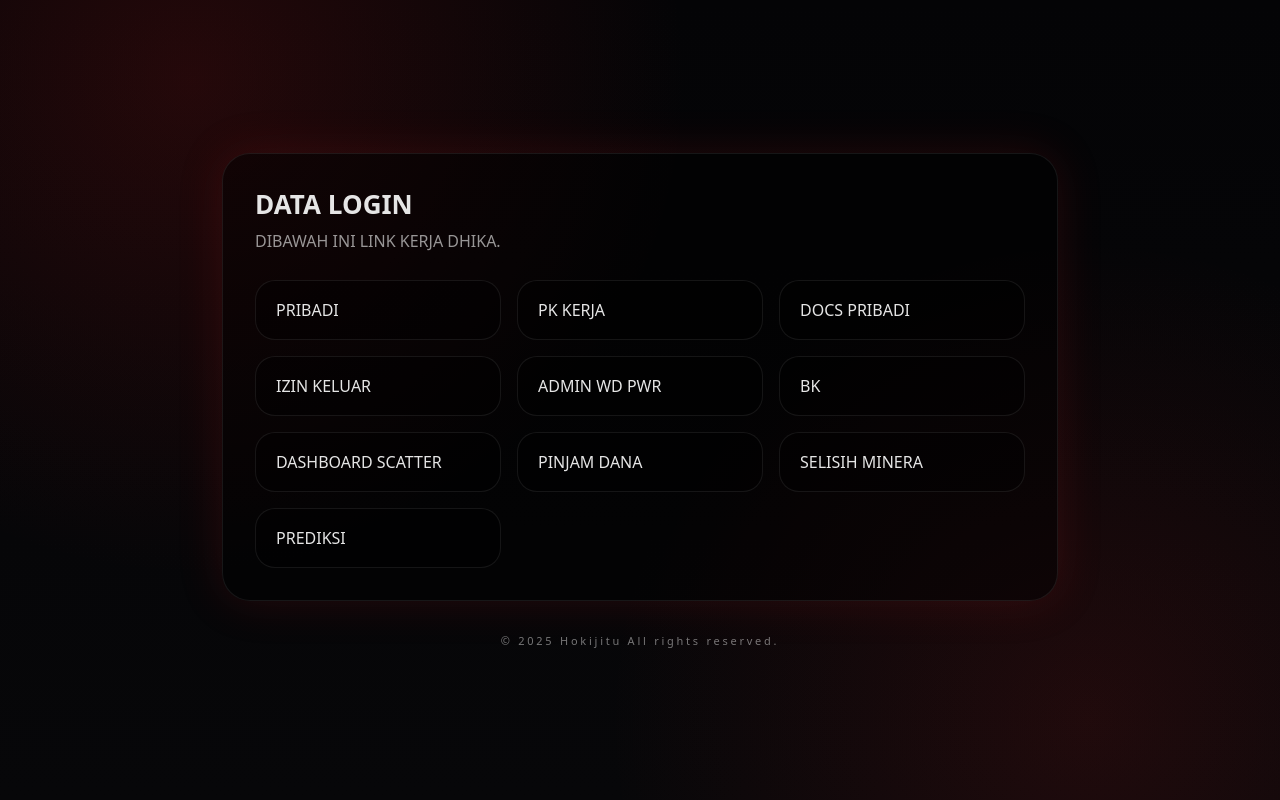
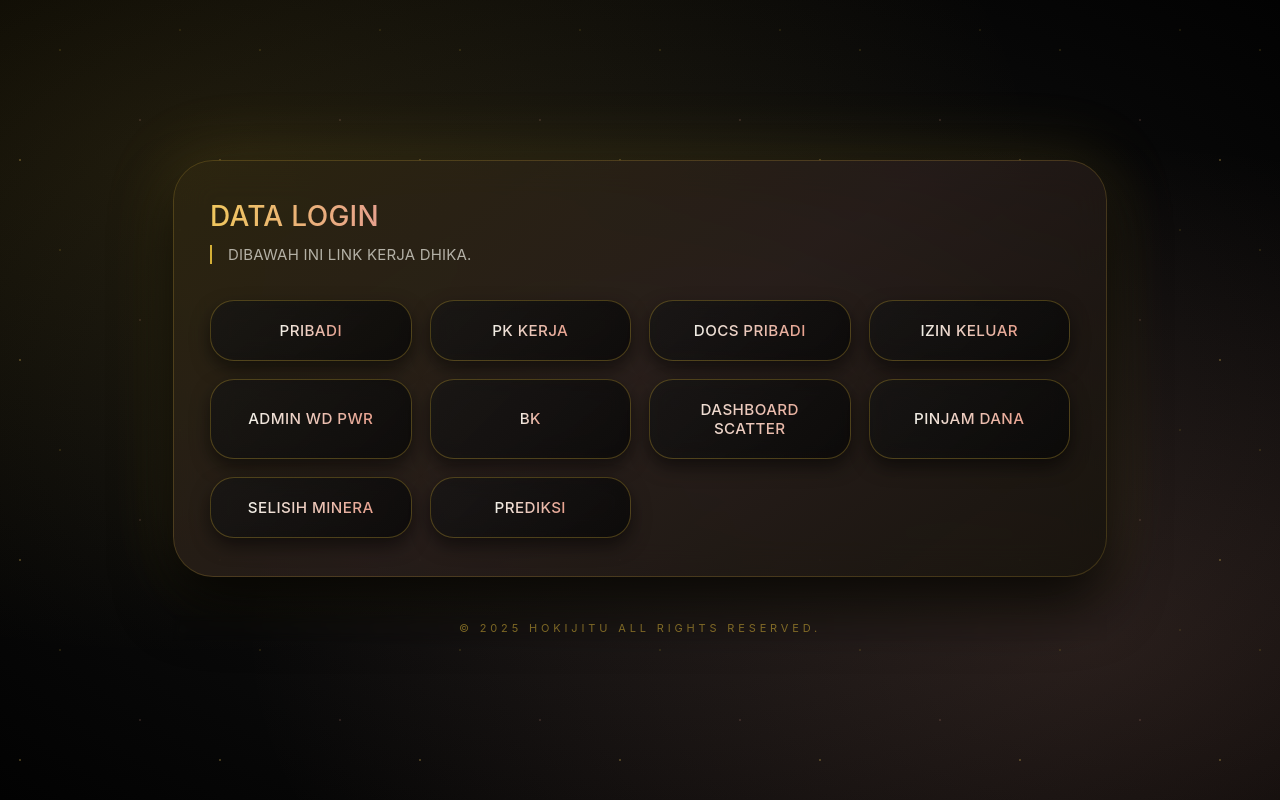
Before and after one commit to p3rcyX/data_link, a plain HTML site: page index.html in a window 1280 px wide. Drawn offline with Linux system fonts and the light colour scheme.

Commit message:
Update index.html

```diff
--- a/index.html
+++ b/index.html
@@ -2,183 +2,318 @@
 <html lang="id">
 <head>
   <meta charset="UTF-8" />
-  <meta name="viewport" content="width=device-width, initial-scale=1.0"/>
-  <title>LINK KERJA</title>
+  <meta name="viewport" content="width=device-width, initial-scale=1.0, maximum-scale=1.0, user-scalable=yes" />
+  <title>LINK KERJA • DHIKA</title>
 
   <style>
     :root {
-      --bg-dark: #050507;
-      --bg-card: rgba(0, 0, 0, 0.45);
-      --border-soft: rgba(255, 255, 255, 0.08);
-      --crimson: #b91c1c;
-      --crimson-soft: rgba(185, 28, 28, 0.25);
-      --text-main: #e5e5e5;
-      --text-muted: rgba(229, 229, 229, 0.65);
+      --bg-deep: #040404;
+      --bg-card: rgba(10, 10, 10, 0.7);
+      --border-gold: rgba(212, 175, 55, 0.25);
+      --border-rose: rgba(231, 161, 142, 0.3);
+      --gold: #d4af37;
+      --gold-light: #f0c75e;
+      --rosegold: #e7a18e;
+      --rosegold-soft: rgba(231, 161, 142, 0.2);
+      --text-primary: #f0eee6;
+      --text-secondary: rgba(240, 238, 230, 0.65);
+      --shadow-gold: 0 0 35px rgba(212, 175, 55, 0.2);
+      --accent-glow: rgba(240, 199, 94, 0.3);
     }
 
     * {
       box-sizing: border-box;
       margin: 0;
       padding: 0;
-      font-family: system-ui, -apple-system, BlinkMacSystemFont, "Segoe UI", sans-serif;
+      font-family: 'Inter', system-ui, -apple-system, 'Segoe UI', Roboto, sans-serif;
     }
 
     body {
       min-height: 100vh;
       background:
-        radial-gradient(900px circle at 15% 10%, rgba(185,28,28,0.18), transparent 55%),
-        radial-gradient(800px circle at 85% 90%, rgba(220,38,38,0.12), transparent 60%),
-        linear-gradient(180deg, #040406, #070709);
-      color: var(--text-main);
+        radial-gradient(ellipse at 15% 20%, rgba(212, 175, 55, 0.12) 0%, transparent 55%),
+        radial-gradient(ellipse at 85% 80%, rgba(231, 161, 142, 0.15) 0%, transparent 55%),
+        radial-gradient(ellipse at 50% 50%, rgba(20, 20, 20, 1) 0%, #020202 100%);
       display: flex;
       justify-content: center;
       align-items: center;
-      overflow: hidden;
+      padding: 1.5rem;
+      margin: 0;
+      position: relative;
+    }
+
+    /* Efek partikel halus di background (elemen dekoratif) */
+    body::before {
+      content: "";
+      position: fixed;
+      inset: 0;
+      background-image:
+        radial-gradient(1px 1px at 30% 25%, rgba(212, 175, 55, 0.5), transparent),
+        radial-gradient(1px 1px at 70% 60%, rgba(231, 161, 142, 0.5), transparent),
+        radial-gradient(1.5px 1.5px at 10% 80%, rgba(240, 199, 94, 0.5), transparent),
+        radial-gradient(1px 1px at 90% 15%, rgba(212, 175, 55, 0.4), transparent);
+      background-size: 200px 200px;
+      pointer-events: none;
+      z-index: 0;
     }
 
     /* ===== Welcome Overlay ===== */
     .welcome {
       position: fixed;
       inset: 0;
-      background: rgba(0,0,0,0.45);
-      backdrop-filter: blur(10px);
+      background: rgba(2, 2, 2, 0.65);
+      backdrop-filter: blur(18px);
+      -webkit-backdrop-filter: blur(18px);
       display: flex;
       align-items: center;
       justify-content: center;
       z-index: 999;
-      transition: opacity 0.6s ease, backdrop-filter 0.6s ease;
+      transition: opacity 0.7s cubic-bezier(0.23, 1, 0.32, 1), backdrop-filter 0.7s ease;
     }
 
     .welcome.hide {
       opacity: 0;
-      backdrop-filter: blur(0);
+      backdrop-filter: blur(0px);
+      -webkit-backdrop-filter: blur(0px);
       pointer-events: none;
     }
 
     .welcome-box {
       position: relative;
-      padding: 48px 56px;
-      border-radius: 28px;
-      background: var(--bg-card);
-      border: 1px solid var(--border-soft);
+      padding: 52px 64px;
+      border-radius: 34px;
+      background: rgba(8, 8, 8, 0.75);
+      border: 1px solid rgba(212, 175, 55, 0.35);
+      box-shadow: 0 20px 50px rgba(0,0,0,0.8), 0 0 80px rgba(212, 175, 55, 0.25);
       text-align: center;
-      box-shadow: 0 0 60px rgba(185, 28, 28, 0.25);
+      backdrop-filter: blur(12px);
+      -webkit-backdrop-filter: blur(12px);
     }
 
     .welcome-box::before {
       content: "";
       position: absolute;
+      inset: -1px;
+      border-radius: 35px;
+      background: linear-gradient(135deg, rgba(212,175,55,0.5), rgba(231,161,142,0.4), rgba(212,175,55,0.2));
+      z-index: -1;
+      opacity: 0.7;
+      filter: blur(4px);
+    }
+
+    .welcome-box::after {
+      content: "";
+      position: absolute;
       inset: 0;
-      border-radius: inherit;
-      background: radial-gradient(
-        500px circle at top,
-        rgba(220,38,38,0.25),
-        transparent 55%
-      );
+      border-radius: 34px;
+      background: radial-gradient(circle at 30% 30%, rgba(240,199,94,0.15), transparent 70%);
       pointer-events: none;
     }
 
     .welcome small {
-      letter-spacing: 0.35em;
-      color: var(--text-muted);
-      font-size: 12px;
+      letter-spacing: 0.5em;
+      color: #d4af37;
+      font-size: 13px;
+      font-weight: 500;
+      text-transform: uppercase;
+      background: linear-gradient(90deg, #d4af37, #e7a18e);
+      -webkit-background-clip: text;
+      -webkit-text-fill-color: transparent;
+      background-clip: text;
     }
 
     .welcome h1 {
-      margin-top: 16px;
-      font-size: 38px;
+      margin-top: 20px;
+      font-size: 44px;
+      font-weight: 500;
+      color: #f0eee6;
+      letter-spacing: -0.5px;
+    }
+
+    .welcome h1 span {
+      background: linear-gradient(135deg, #e7a18e, #d4af37);
+      -webkit-background-clip: text;
+      -webkit-text-fill-color: transparent;
+      background-clip: text;
       font-weight: 600;
     }
 
-    .welcome h1 span {
-      color: #ef4444;
-    }
-
-    /* ===== Main Content ===== */
+    /* ===== Main Container ===== */
     .container {
       width: 100%;
-      max-width: 900px;
-      padding: 32px;
+      max-width: 950px;
+      position: relative;
+      z-index: 2;
+      padding: 8px;
     }
 
     .card {
-      background: var(--bg-card);
-      border: 1px solid var(--border-soft);
-      border-radius: 28px;
-      padding: 32px;
-      box-shadow: 0 0 45px rgba(185, 28, 28, 0.18);
+      background: rgba(6, 6, 6, 0.7);
+      backdrop-filter: blur(18px);
+      -webkit-backdrop-filter: blur(18px);
+      border: 1px solid rgba(212, 175, 55, 0.22);
+      border-radius: 40px;
+      padding: 38px 36px;
+      box-shadow: 0 30px 55px rgba(0,0,0,0.8), 0 0 70px rgba(212, 175, 55, 0.18);
+      position: relative;
+      transition: all 0.3s ease;
+    }
+
+    .card::before {
+      content: "";
+      position: absolute;
+      top: -1px;
+      left: -1px;
+      right: -1px;
+      bottom: -1px;
+      border-radius: 41px;
+      background: linear-gradient(145deg, rgba(212,175,55,0.3), rgba(231,161,142,0.25), rgba(212,175,55,0.1));
+      z-index: -1;
+      opacity: 0.5;
     }
 
     .card h2 {
-      font-size: 26px;
-      font-weight: 600;
+      font-size: 28px;
+      font-weight: 500;
+      letter-spacing: 0.3px;
+      color: #f0eee6;
+      background: linear-gradient(to right, #f0c75e, #e7a18e);
+      -webkit-background-clip: text;
+      -webkit-text-fill-color: transparent;
+      background-clip: text;
+      display: inline-block;
     }
 
     .card p {
-      margin-top: 8px;
-      color: var(--text-muted);
+      margin-top: 12px;
+      color: rgba(240, 238, 230, 0.7);
+      font-size: 15px;
+      font-weight: 400;
+      letter-spacing: 0.2px;
+      border-left: 2px solid #d4af37;
+      padding-left: 16px;
     }
 
     .links {
-      margin-top: 28px;
+      margin-top: 36px;
       display: grid;
-      grid-template-columns: repeat(auto-fit, minmax(220px, 1fr));
-      gap: 16px;
+      grid-template-columns: repeat(auto-fit, minmax(200px, 1fr));
+      gap: 18px;
     }
 
+    /* Link button elegan */
     .link-btn {
       position: relative;
-      padding: 18px 20px;
-      border-radius: 20px;
-      background: rgba(0,0,0,0.4);
-      border: 1px solid var(--border-soft);
-      color: var(--text-main);
+      padding: 20px 18px;
+      border-radius: 24px;
+      background: rgba(12, 12, 12, 0.6);
+      backdrop-filter: blur(10px);
+      -webkit-backdrop-filter: blur(10px);
+      border: 1px solid rgba(212, 175, 55, 0.3);
+      color: #f0eee6;
       text-decoration: none;
-      transition: all 0.35s ease;
+      font-weight: 500;
+      font-size: 0.95rem;
+      letter-spacing: 0.4px;
+      transition: all 0.4s cubic-bezier(0.2, 0.9, 0.4, 1);
+      display: flex;
+      align-items: center;
+      justify-content: center;
+      text-align: center;
+      box-shadow: 0 8px 18px rgba(0,0,0,0.5);
       overflow: hidden;
+      background: linear-gradient(135deg, rgba(20,20,20,0.7) 0%, rgba(8,8,8,0.8) 100%);
     }
 
+    /* Efek shimmer gold/rosegold */
     .link-btn::before {
       content: "";
       position: absolute;
       inset: 0;
-      background: radial-gradient(
-        200px circle at top left,
-        var(--crimson-soft),
-        transparent 60%
-      );
+      background: radial-gradient(circle at 20% 30%, rgba(231, 161, 142, 0.2), transparent 65%),
+                  radial-gradient(circle at 80% 70%, rgba(212, 175, 55, 0.15), transparent 70%);
       opacity: 0;
-      transition: opacity 0.35s ease;
+      transition: opacity 0.5s ease;
+      z-index: 0;
+    }
+
+    .link-btn::after {
+      content: "";
+      position: absolute;
+      top: -1px;
+      left: -1px;
+      right: -1px;
+      bottom: -1px;
+      border-radius: 25px;
+      background: linear-gradient(125deg, #d4af37, #e7a18e, #d4af37);
+      z-index: -1;
+      opacity: 0;
+      transition: opacity 0.4s ease;
+      filter: blur(4px);
     }
 
     .link-btn:hover {
-      border-color: rgba(239,68,68,0.4);
-      box-shadow: 0 0 40px rgba(220,38,38,0.22);
-      transform: translateY(-2px);
+      border-color: rgba(240, 199, 94, 0.7);
+      box-shadow: 0 0 45px rgba(212, 175, 55, 0.35), 0 10px 25px rgba(0,0,0,0.7);
+      transform: translateY(-3px);
+      background: rgba(18, 18, 18, 0.8);
     }
 
     .link-btn:hover::before {
       opacity: 1;
     }
 
+    .link-btn:hover::after {
+      opacity: 0.6;
+    }
+
     .link-btn span {
       position: relative;
-      z-index: 1;
+      z-index: 2;
       font-weight: 500;
+      background: linear-gradient(to right, #f0eee6, #e7a18e);
+      -webkit-background-clip: text;
+      -webkit-text-fill-color: transparent;
+      background-clip: text;
+      transition: all 0.3s;
+    }
+
+    .link-btn:hover span {
+      background: linear-gradient(to right, #ffffff, #f0c75e);
+      -webkit-background-clip: text;
+      -webkit-text-fill-color: transparent;
+      background-clip: text;
     }
 
     footer {
-      margin-top: 32px;
+      margin-top: 38px;
       text-align: center;
       font-size: 11px;
-      letter-spacing: 0.25em;
-      color: rgba(229,229,229,0.5);
+      letter-spacing: 0.35em;
+      color: rgba(212, 175, 55, 0.55);
+      font-weight: 400;
+      text-transform: uppercase;
+      backdrop-filter: blur(4px);
+      padding: 6px;
+    }
+
+    /* Responsive */
+    @media (max-width: 550px) {
+      .welcome-box {
+        padding: 36px 28px;
+      }
+      .welcome h1 {
+        font-size: 34px;
+      }
+      .card {
+        padding: 28px 20px;
+      }
     }
   </style>
 </head>
 <body>
 
-  <!-- Welcome -->
+  <!-- Welcome Overlay -->
   <div class="welcome" id="welcome">
     <div class="welcome-box">
       <small>WELCOME</small>
@@ -186,7 +321,7 @@
     </div>
   </div>
 
-  <!-- Main -->
+  <!-- Main Content -->
   <div class="container">
     <div class="card">
       <h2>DATA LOGIN</h2>
@@ -217,10 +352,10 @@
         <a class="link-btn" href="https://pinjam-dana.vercel.app/" target="_blank">
           <span>PINJAM DANA</span>
         </a>
-		<a class="link-btn" href="https://convert-minera.vercel.app/" target="_blank">
+        <a class="link-btn" href="https://convert-minera.vercel.app/" target="_blank">
           <span>SELISIH MINERA</span>
         </a>
-		<a class="link-btn" href="https://script.google.com/macros/s/AKfycbyY7YC9DfMA51NPQC72QUcQLh6Sph513Vm4XO4NQQtjDs5MYbAOtPQVyJcqqOFxubq9/exec" target="_blank">
+        <a class="link-btn" href="https://script.google.com/macros/s/AKfycbyY7YC9DfMA51NPQC72QUcQLh6Sph513Vm4XO4NQQtjDs5MYbAOtPQVyJcqqOFxubq9/exec" target="_blank">
           <span>PREDIKSI</span>
         </a>
       </div>
```
